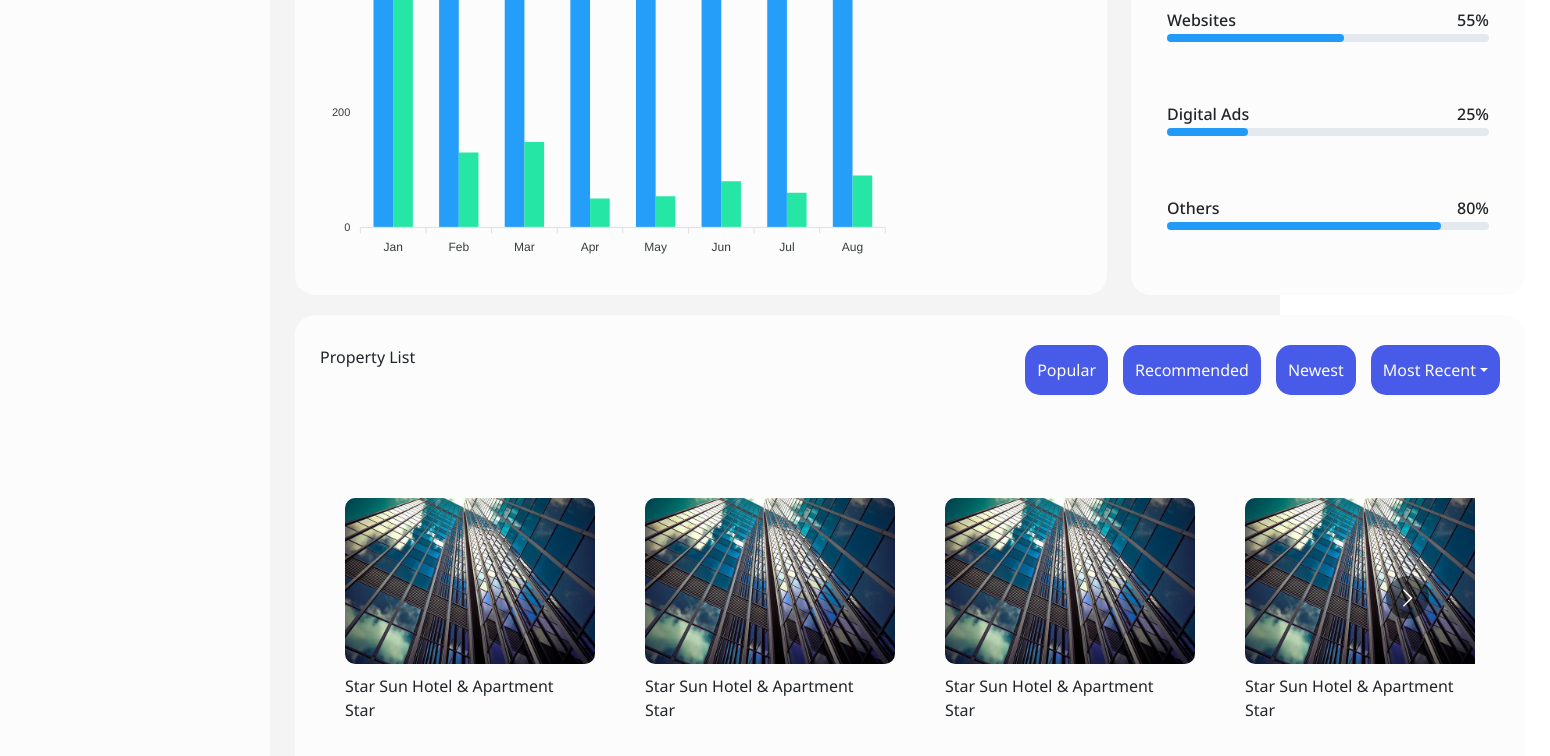
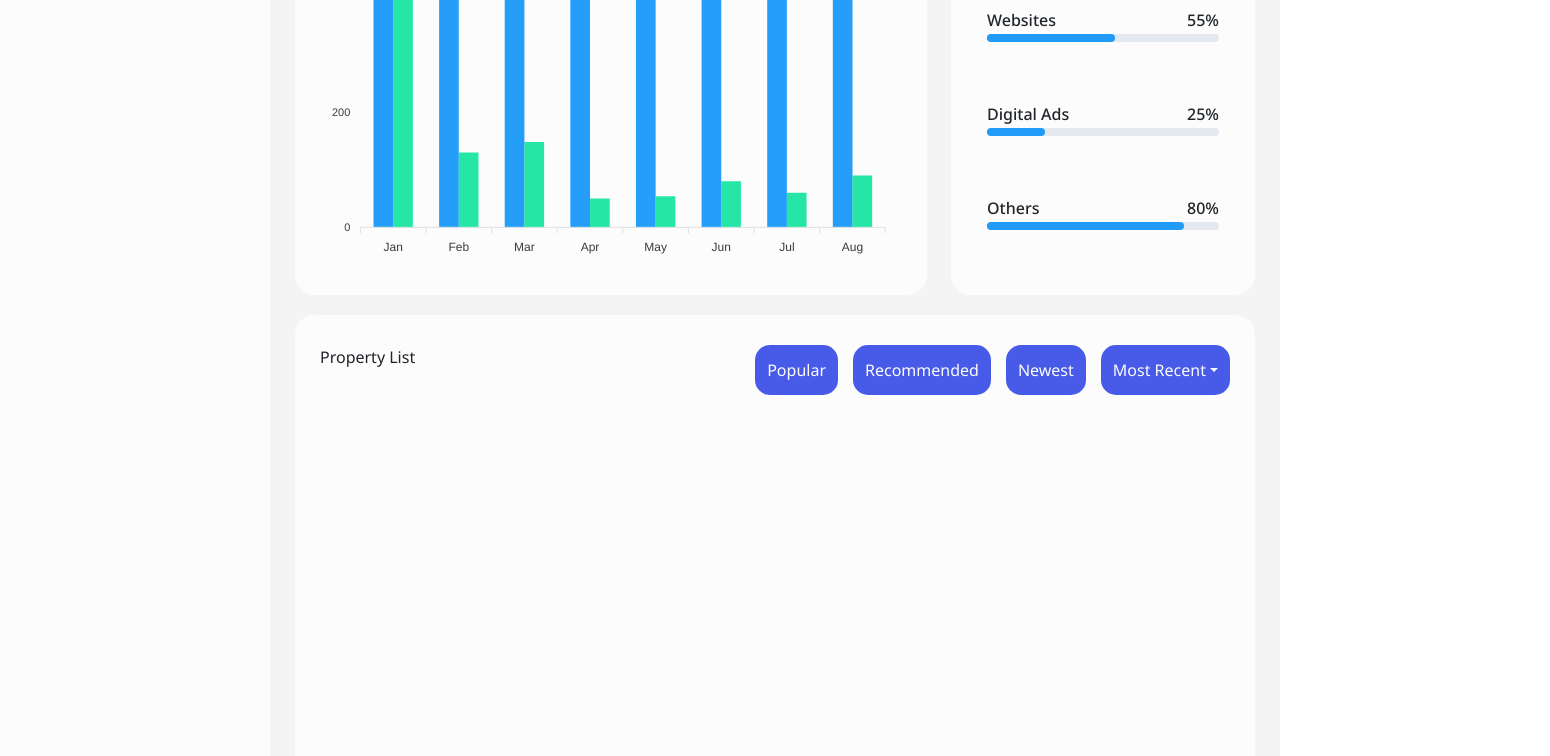
Before and after one commit to Atul8108/estate-admin-pannel, a React (Create React App) app: page /dashboard in a window 1280 px wide. Shown: the part 604-1360 px from the top of the page, 1550 px wide, since content can reach past the window. Built offline with nearby package versions, Linux system fonts and the light colour scheme; a web font is replaced by a local one.

Commit message:
api done

```diff
--- a/package.json
+++ b/package.json
@@ -7,7 +7,9 @@
     "@testing-library/react": "^13.4.0",
     "@testing-library/user-event": "^13.5.0",
     "apexcharts": "^3.44.0",
+    "axios": "^1.5.1",
     "bootstrap": "^5.3.2",
+    "http-proxy-middleware": "^2.0.6",
     "node-fetch": "^3.3.2",
     "react": "^18.2.0",
     "react-apexcharts": "^1.4.1",
--- a/src/Views/Dashboard/Dashboard.jsx
+++ b/src/Views/Dashboard/Dashboard.jsx
@@ -8,7 +8,7 @@ import PropertyList from "../../components/PropertyList/PropertyList";
 import { Dropdown, DropdownButton } from "react-bootstrap";
 
 const Dashboard = () => {
-  const [category, setCategory] = useState()
+  const [category, setCategory] = useState();
 
   function handleSelect(e) {
     setCategory(e);
@@ -89,9 +89,15 @@ const Dashboard = () => {
                   <p>Property List</p>
                 </div>
                 <div className="right-content">
-                  <button type="button" className="btn btn-primary m-0">Popular</button>
-                  <button type="button" className="btn btn-primary m-0">Recommended</button>
-                  <button type="button" className="btn btn-primary m-0">Newest</button>
+                  <button type="button" className="btn btn-primary m-0">
+                    Popular
+                  </button>
+                  <button type="button" className="btn btn-primary m-0">
+                    Recommended
+                  </button>
+                  <button type="button" className="btn btn-primary m-0">
+                    Newest
+                  </button>
                   <DropdownButton
                     alignright="true"
                     title={category ?? "Most Recent"}
@@ -104,17 +110,23 @@ const Dashboard = () => {
                     <Dropdown.Item id="dropdown-menu-align-left" eventKey="ALL">
                       All
                     </Dropdown.Item>
-                    <Dropdown.Item id="dropdown-menu-align-left" eventKey="Most Recent">
+                    <Dropdown.Item
+                      id="dropdown-menu-align-left"
+                      eventKey="Most Recent"
+                    >
                       Most Recent
                     </Dropdown.Item>
-                    <Dropdown.Item id="dropdown-menu-align-left" eventKey="One Week">
+                    <Dropdown.Item
+                      id="dropdown-menu-align-left"
+                      eventKey="One Week"
+                    >
                       One Week
                     </Dropdown.Item>
                   </DropdownButton>
                 </div>
               </div>
               <div className="view-property-container">
-                <PropertyList/>
+                {/* <PropertyList/> */}
               </div>
             </div>
           </div>
--- a/src/components/PropertyList/PropertyList.jsx
+++ b/src/components/PropertyList/PropertyList.jsx
@@ -1,80 +1,80 @@
-import React from 'react'
-import "./PropertyList.css"
-import Carousel from "react-multi-carousel";
-import "react-multi-carousel/lib/styles.css";
-import image from "../../assets/images/PropertyListImage/architecture.jpg"
+// import React from "react";
+// import "./PropertyList.css";
+// import Carousel from "react-multi-carousel";
+// import "react-multi-carousel/lib/styles.css";
+// import image from "../../assets/images/PropertyListImage/architecture.jpg";
 
-const PropertyList = () => {
-    const responsive = {
-        superLargeDesktop: {
-            // the naming can be any, depends on you.
-            breakpoint: { max: 4000, min: 3000 },
-            items:4
-        },
-        desktop: {
-            breakpoint: { max: 2000, min: 1024 },
-            items: 3
-        },
-        tablet: {
-            breakpoint: { max: 1024, min: 464 },
-            items: 2
-        },
-        mobile: {
-            breakpoint: { max: 464, min: 0 },
-            items: 1
-        }
-    };
-    return (
-        <>
-            <Carousel responsive={responsive}>
-                <div className="property-card">
-                    <div className="image">
-                        <img src={image} alt=''/>
-                    </div>
-                    <div className="info">
-                        <p>Star Sun Hotel & Apartment</p>
-                        <p>Star</p>
-                    </div>
-                </div>
-                <div className="property-card">
-                    <div className="image">
-                        <img src={image} alt=''/>
-                    </div>
-                    <div className="info">
-                        <p>Star Sun Hotel & Apartment</p>
-                        <p>Star</p>
-                    </div>
-                </div>
-                <div className="property-card">
-                    <div className="image">
-                        <img src={image} alt=''/>
-                    </div>
-                    <div className="info">
-                        <p>Star Sun Hotel & Apartment</p>
-                        <p>Star</p>
-                    </div>
-                </div>
-                <div className="property-card">
-                    <div className="image">
-                        <img src={image} alt=''/>
-                    </div>
-                    <div className="info">
-                        <p>Star Sun Hotel & Apartment</p>
-                        <p>Star</p>
-                    </div>
-                </div>
-                <div className="property-card">
-                    <div className="image">
-                        <img src={image} alt=''/>
-                    </div>
-                    <div className="info">
-                        <p>Star Sun Hotel & Apartment</p>
-                        <p>Star</p>
-                    </div>
-                </div>
-            </Carousel>
-        </>
-    )
-}
+// const PropertyList = () => {
+//   const responsive = {
+//     superLargeDesktop: {
+//       // the naming can be any, depends on you.
+//       breakpoint: { max: 4000, min: 3000 },
+//       items: 4,
+//     },
+//     desktop: {
+//       breakpoint: { max: 2000, min: 1024 },
+//       items: 3,
+//     },
+//     tablet: {
+//       breakpoint: { max: 1024, min: 464 },
+//       items: 2,
+//     },
+//     mobile: {
+//       breakpoint: { max: 464, min: 0 },
+//       items: 1,
+//     },
+//   };
+//   return (
+//     <>
+//       <Carousel responsive={responsive}>
+//         <div className="property-card">
+//           <div className="image">
+//             <img src={image} alt="" />
+//           </div>
+//           <div className="info">
+//             <p>Star Sun Hotel & Apartment</p>
+//             <p>Star</p>
+//           </div>
+//         </div>
+//         <div className="property-card">
+//           <div className="image">
+//             <img src={image} alt="" />
+//           </div>
+//           <div className="info">
+//             <p>Star Sun Hotel & Apartment</p>
+//             <p>Star</p>
+//           </div>
+//         </div>
+//         <div className="property-card">
+//           <div className="image">
+//             <img src={image} alt="" />
+//           </div>
+//           <div className="info">
+//             <p>Star Sun Hotel & Apartment</p>
+//             <p>Star</p>
+//           </div>
+//         </div>
+//         <div className="property-card">
+//           <div className="image">
+//             <img src={image} alt="" />
+//           </div>
+//           <div className="info">
+//             <p>Star Sun Hotel & Apartment</p>
+//             <p>Star</p>
+//           </div>
+//         </div>
+//         <div className="property-card">
+//           <div className="image">
+//             <img src={image} alt="" />
+//           </div>
+//           <div className="info">
+//             <p>Star Sun Hotel & Apartment</p>
+//             <p>Star</p>
+//           </div>
+//         </div>
+//       </Carousel>
+//     </>
+//   );
+// };
 
-export default PropertyList
+// export default PropertyList;
```
Also changed, not shown: src/Views/Property/Property.jsx (+126 -25 lines), src/setupProxy.js (added, +11 -0 lines), 1 other file (tests, documents, lock files or other folders).
